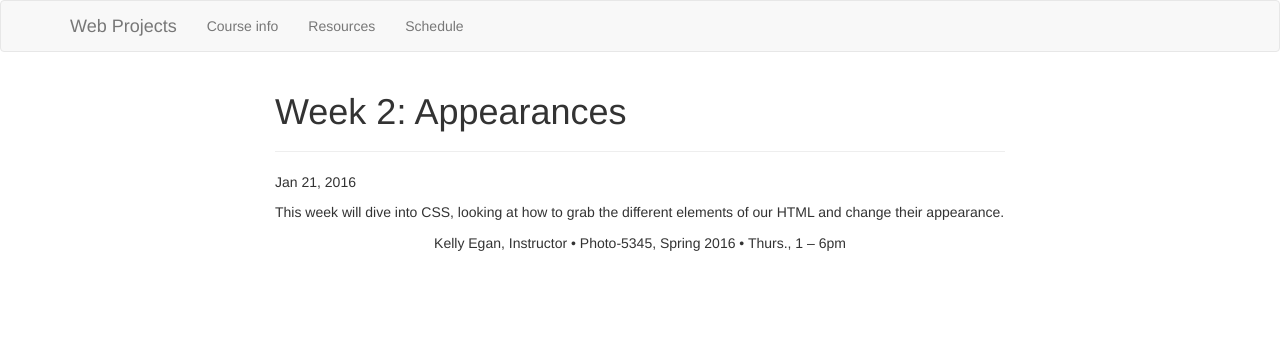
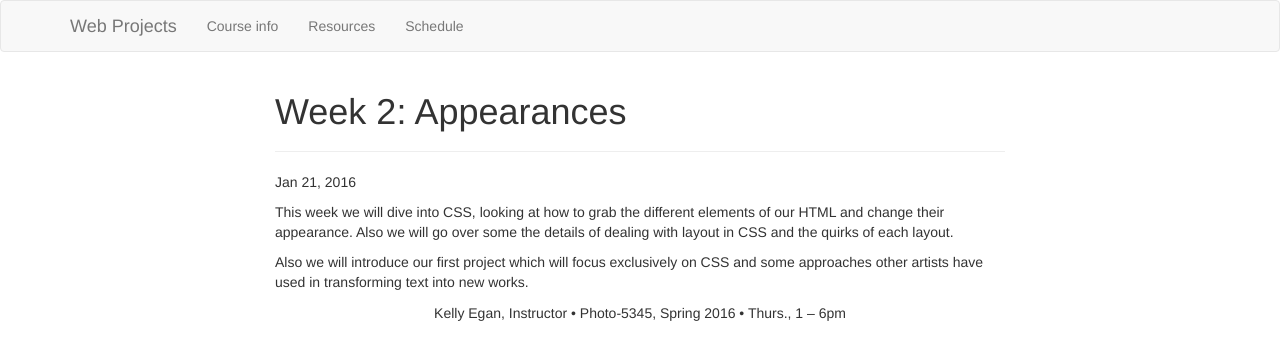
Before and after one commit to michelav/fa7-frameworks, a Jekyll site: the page built from _posts/2016-02-25-week2-appearances.md, in a window 1280 px wide. Shown: the top 360 px of the page. Built offline with Jekyll 4.4.1, drawn with Linux system fonts in a browser that asks for light colours.

Commit message:
Fix typos in week 2 post

```diff
--- a/_posts/2016-02-25-week2-appearances.md
+++ b/_posts/2016-02-25-week2-appearances.md
@@ -5,4 +5,6 @@ date:   2016-01-20 20:25:14 -0500
 categories: week
 ---
 
-This week will dive into CSS, looking at how to grab the different elements of our HTML and change their appearance.
+This week we will dive into CSS, looking at how to grab the different elements of our HTML and change their appearance. Also we will go over some the details of dealing with layout in CSS and the quirks of each layout.
+
+Also we will introduce our first project which will focus exclusively on CSS and some approaches other artists have used in transforming text into new works.
```
